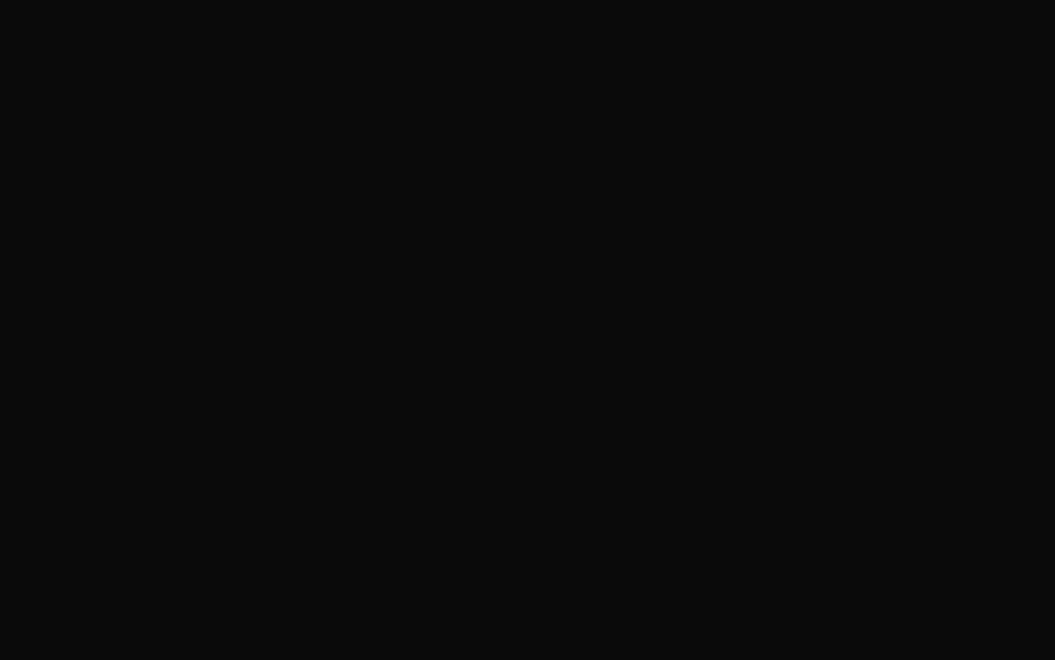
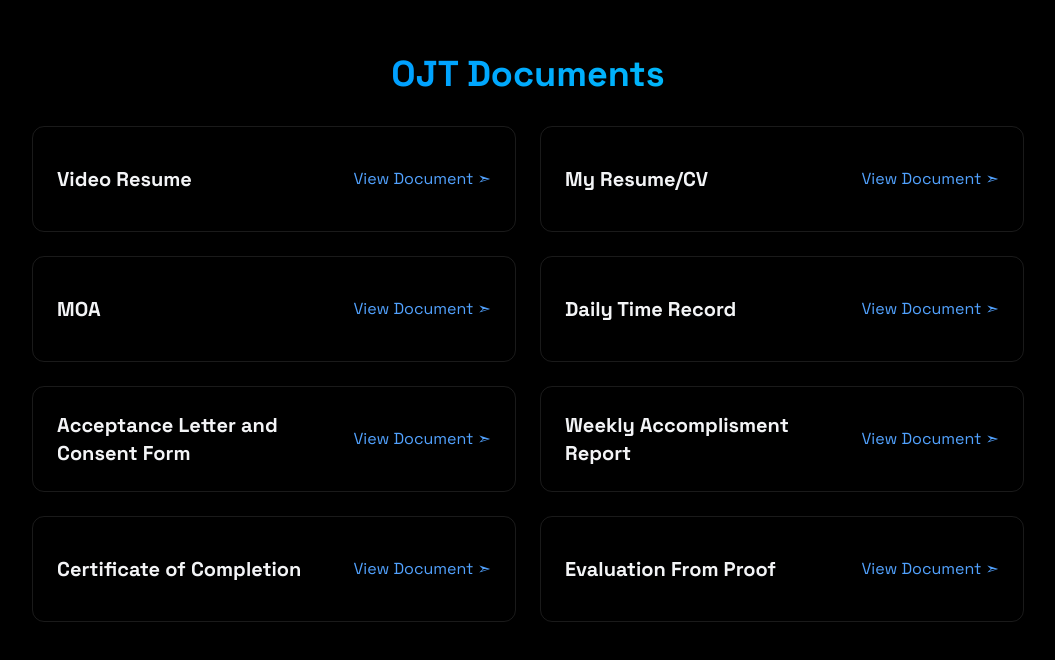
Before and after one commit to Tocmo-Jonnel/portfolio-mine, a React (Vite) app: page / in a window 1280 px wide. Shown: the part 3430-4090 px from the top of the page, without its empty margins (112-1167 px from the left). Before the commit the page ends 3368 px from the top, so only its background shows below. Built offline with nearby package versions, Linux system fonts and the light colour scheme.

Commit message:
add OjtDocuments

```diff
--- a/src/App.jsx
+++ b/src/App.jsx
@@ -7,6 +7,7 @@
 import { About } from './components/sections/About';
 import { Projects } from './components/sections/Projects';
 import { Contacts } from './components/sections/Contacts';
+import { OjtDocuments } from './components/sections/OjtDocuments';
 import './index.css';
 
 function App() {
@@ -26,6 +27,7 @@
             <About />
             <Projects />
             <Contacts />
+            <OjtDocuments />
         </div>
     </>
   );
--- a/src/components/sections/OjtDocuments.jsx
+++ b/src/components/sections/OjtDocuments.jsx
@@ -0,0 +1,72 @@
+import { RevealOnScroll } from "../RevealOnScroll";
+
+export const OjtDocuments = () => {
+  const documents = [
+    {
+      name: "Video Resume",
+      link: "https://drive.google.com/file/d/1bJSI3TKDAs5LeycxvMApFRhqTJ1A9lK-/view?usp=drive_link/preview",
+    },
+    {
+      name: "My Resume/CV",
+      link: "https://drive.google.com/file/d/1DfV5bWWNqhUs1RJBKe0m7FSAuvV5h5EN/view?usp=sharing/preview",
+    },
+    {
+      name: "MOA",
+      link: "https://drive.google.com/file/d/197_MVqP--AE8fJEg5xUz9tJp1kcw6XFc/view?usp=drivesdk/preview",
+    },
+    {
+      name: "Daily Time Record",
+      link: "https://docs.google.com/document/d/1WzphBby13Lqs6dhABSvToD-W_Oqvt9aR8aNobPkuQKA/edit?usp=sharing/preview",
+    },
+    {
+      name: "Acceptance Letter and Consent Form",
+      link: "https://drive.google.com/drive/folders/1IiiXXDVoMT8_O1TNFxqEmF0uyVNGxGbn?usp=drive_link/preview",
+    },
+    {
+      name: "Weekly Accomplisment Report",
+      link: "https://drive.google.com/drive/folders/1bH31bWdRjsJr04dbELGnM_q-tWCbLhR2?usp=drive_link/preview",
+    },
+    {
+      name: "Certificate of Completion",
+      link: "https://drive.google.com/file/d/1b8aN7n7gaEfCvGpTVyB2WglGuqzUjd4W/view?usp=drive_link/preview",
+    },
+    {
+      name: "Evaluation From Proof",
+      link: "https://drive.google.com/file/d/1b8kXF8sP96YDFnQ0FA1rf1u8wJOJAfsy/view?usp=drive_link/preview",
+    },
+  ];
+
+  return (
+    <section
+      id="ojt"
+      className="min-h-screen flex items-center justify-center py-20"
+    >
+      <RevealOnScroll>
+        <div className="max-w-5xl mx-auto px-4">
+          <h2 className="text-4xl font-bold mb-8 bg-gradient-to-r from-blue-500 to-cyan-400 bg-clip-text text-transparent text-center">
+            OJT Documents
+          </h2>
+
+          <div className="grid grid-cols-1 md:grid-cols-2 gap-6">
+            {documents.map((doc, key) => (
+              <div
+                key={key}
+                className="p-6 rounded-xl border border-white/10 hover:-translate-y-1 hover:border-blue-500/30 hover:shadow-[0_2px_8px_rgba(59,130,246,0.1)] transition-all flex justify-between items-center"
+              >
+                <h3 className="text-xl font-bold">{doc.name}</h3>
+                <a
+                  href={doc.link}
+                  target="_blank"
+                  rel="noopener noreferrer"
+                  className="text-blue-400 hover:text-blue-300 transition-colors my-4 whitespace-nowrap ml-4"
+                >
+                  View Document ➣
+                </a>
+              </div>
+            ))}
+          </div>
+        </div>
+      </RevealOnScroll>
+    </section>
+  );
+};
```
